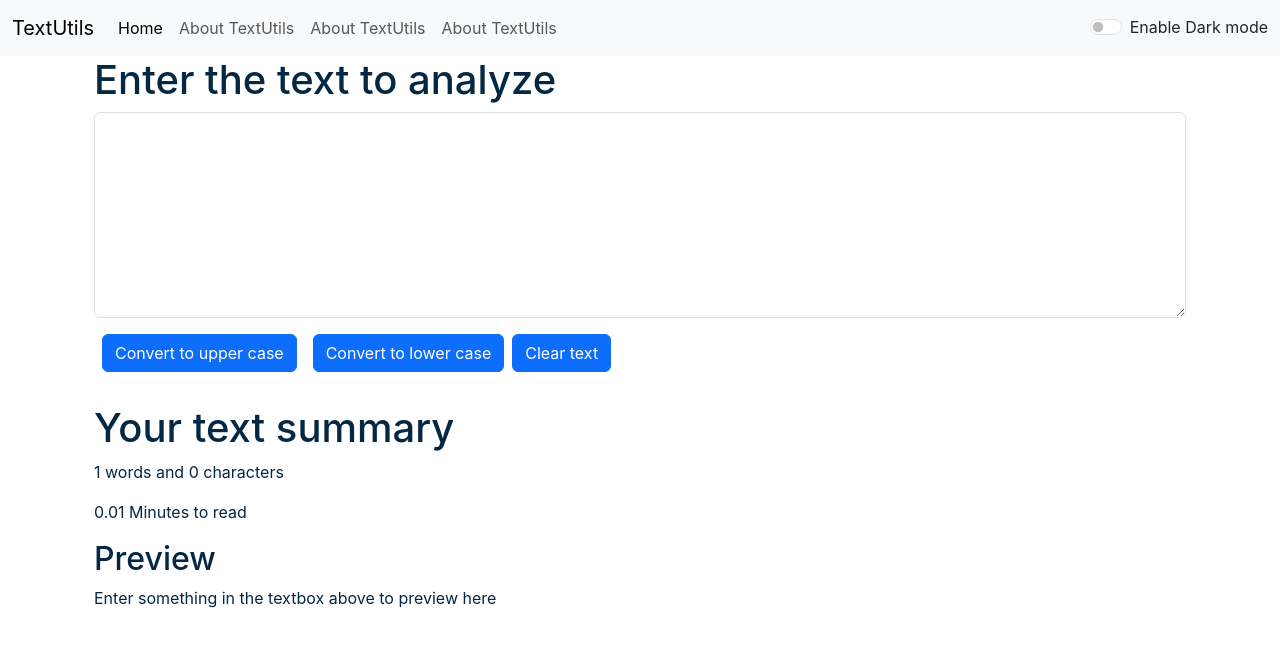
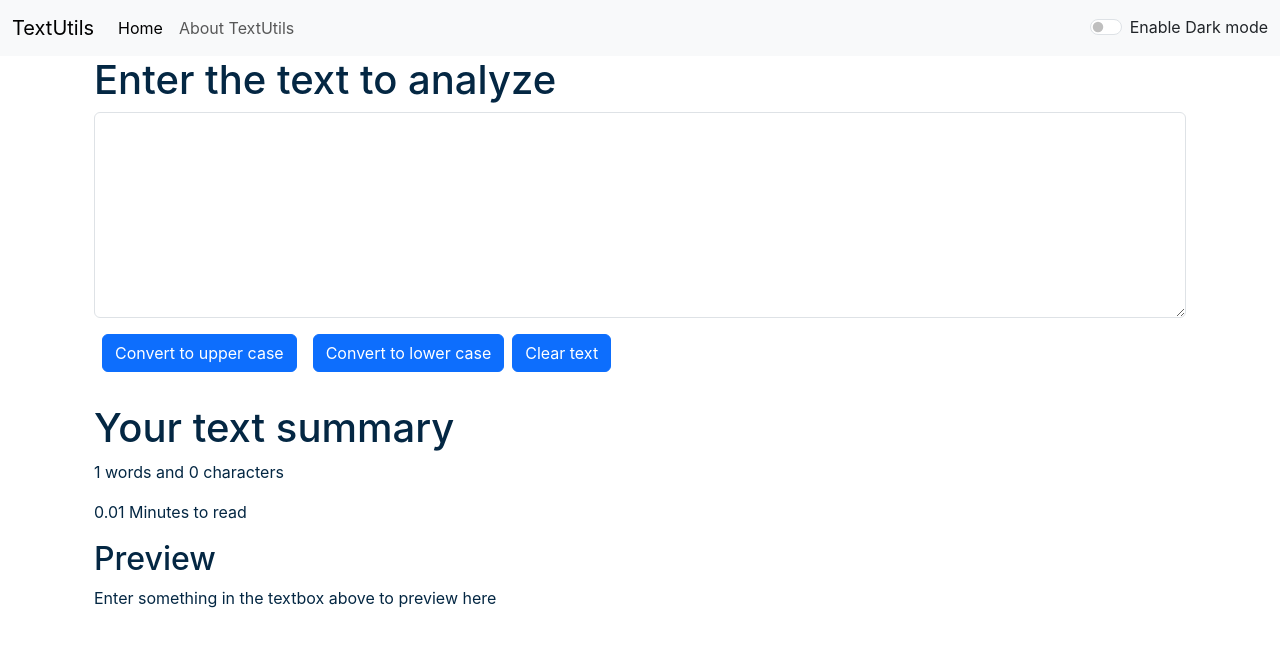
Before and after one commit to skndrali22/Text-operations, a React (Create React App) app: page / in a window 1280 px wide. Shown: the top 646 px of the page. Built offline with nearby package versions, Linux system fonts and the light colour scheme.

Commit message:
features removed

```diff
--- a/src/components/Navbar.js
+++ b/src/components/Navbar.js
@@ -30,16 +30,6 @@ export default function Navbar(props) {
             <li className="nav-item">
               <Link className="nav-link active" aria-current="page" to="/home">
                 Home
-              </Link>
-            </li>
-            <li className="nav-item">
-              <Link className="nav-link" to="/about">
-                {props.aboutText}
-              </Link>
-            </li>
-            <li className="nav-item">
-              <Link className="nav-link" to="/about">
-                {props.aboutText}
               </Link>
             </li>
             <li className="nav-item">
```
